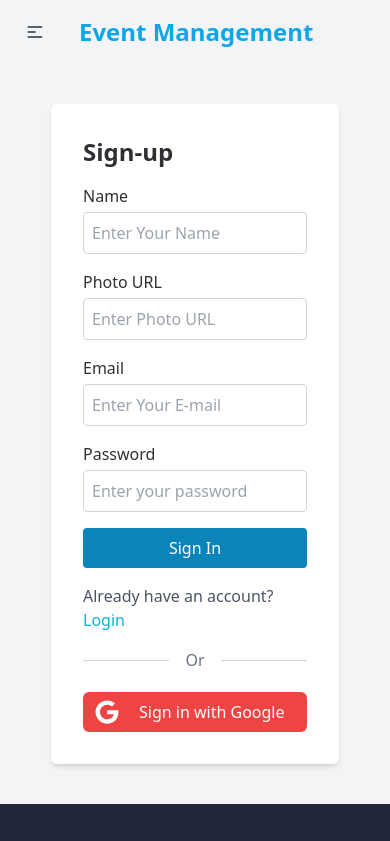
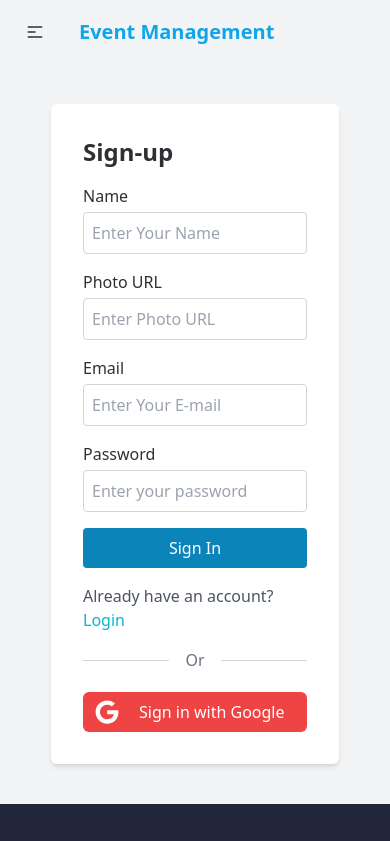
Before and after one commit to fattahsamit/event-management, a React (Vite) app: page /signup in a window 390 px wide. Shown: the top 841 px of the page. Built offline with nearby package versions, Linux system fonts and the light colour scheme; no server answers.

Commit message:
fixed navabr bug

```diff
--- a/src/pages/Header/Header.jsx
+++ b/src/pages/Header/Header.jsx
@@ -66,9 +66,14 @@ const Header = () => {
             }
           </ul>
         </div>
-        <h2 className="btn btn-ghost text-primary normal-case text-2xl">
+        <h2 className="btn btn-ghost text-primary normal-case text-xl md:text-2xl">
           Event Management
         </h2>
+        {
+          user && <div className="w-10 h-10 rounded-full mr-4 tooltip tooltip-bottom tooltip-success md:hidden block" data-tip={user?.displayName}>
+                <img className='rounded-full w-10 h-10' src={user?.photoURL} />
+          </div>
+        }
       </div>
 
       <div className="navbar-center hidden lg:flex text-lg">
@@ -92,7 +97,7 @@ const Header = () => {
       </div>
 
       {
-          user && <div className="w-10 h-10 rounded-full mr-4 tooltip tooltip-bottom tooltip-success" data-tip={user?.displayName}>
+          user && <div className="w-10 h-10 rounded-full mr-4 tooltip tooltip-bottom tooltip-success hidden md:block" data-tip={user?.displayName}>
                 <img className='rounded-full w-10 h-10' src={user?.photoURL} />
           </div>
       }
```
